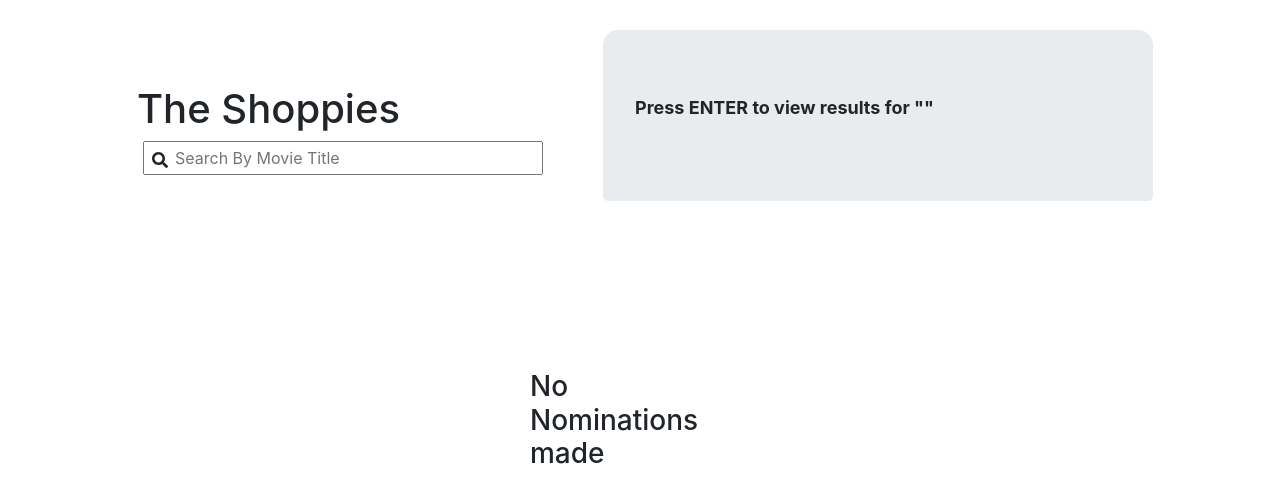
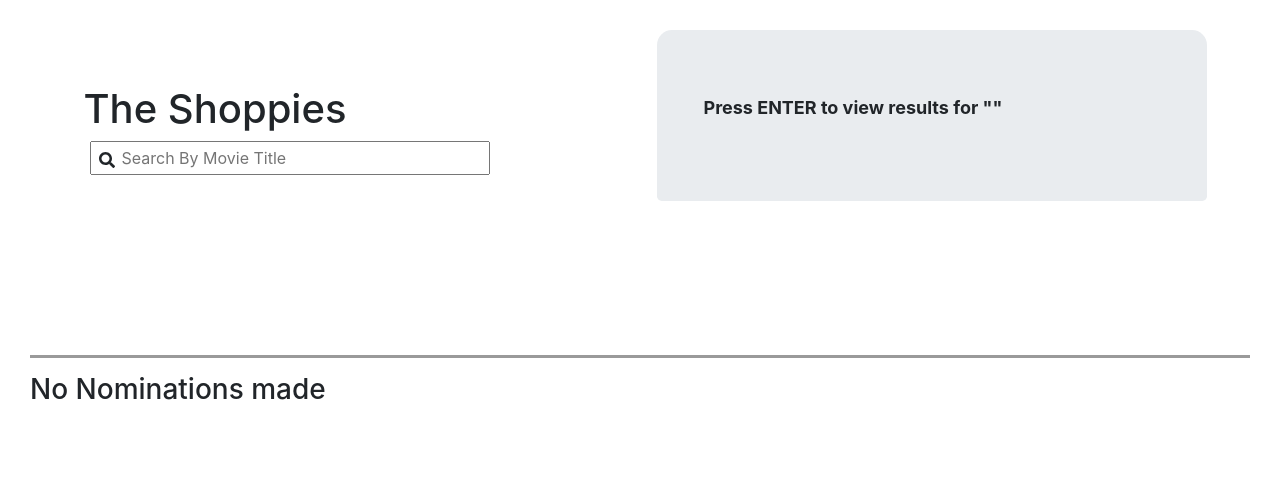
Before and after one commit to Adoni0/shopify-omdb, a React (Create React App) app: page / in a window 1280 px wide. Shown: the top 502 px of the page. Built offline with nearby package versions, Linux system fonts and the light colour scheme.

Commit message:
responsive flexbox

```diff
--- a/package.json
+++ b/package.json
@@ -8,6 +8,7 @@
     "@testing-library/user-event": "^12.6.0",
     "axios": "^0.21.1",
     "bootstrap": "^4.5.3",
+    "express": "^4.17.1",
     "react": "^17.0.1",
     "react-bootstrap": "^1.4.3",
     "react-dom": "^17.0.1",
--- a/server.js
+++ b/server.js
@@ -9,12 +9,9 @@ app.use(express.json());
 
 if (process.env.NODE_ENV === 'production') {
     app.use(express.static('build'));
-    app.get('*', (req, res) => {
-        res.sendFile(path.join('build', 'index.html'));
-    });
 }
 
-app.use(express.static(__dirname + '/'));
+// app.use(express.static(__dirname + '/'));
 
 app.get("*", (req, res) => {
     res.sendFile(path.join(__dirname, "./build/index.html"));
--- a/src/App.css
+++ b/src/App.css
@@ -14,8 +14,7 @@
   box-shadow: 0 0 1px rgba(255, 255, 255, .5);
 }
 
-.hvrbox,
-.hvrbox * {
+.hvrbox{
 	box-sizing: border-box;
 }
 .hvrbox {
@@ -23,7 +22,7 @@
 	display: inline-block;
 	overflow: hidden;
 	max-width: 90%;
-	height: auto;
+  height: auto;
 }
 .hvrbox img {
 	max-width: 90%;
@@ -75,3 +74,6 @@
 .hvrbox.active .hvrbox-text_mobile {
 	display: block;
 }
+.hvrbox-layer_bottom{
+  box-shadow: 1px 3px 10px 3px grey;
+}
--- a/src/App.js
+++ b/src/App.js
@@ -1,5 +1,5 @@
 import './App.css';
-import { useState, useEffect } from 'react'
+import { useState } from 'react'
 import SearchBar from './components/SearchBar'
 import ResultsList from './components/ResultsList'
 import NominationsList from './components/NominationsList'
@@ -40,7 +40,6 @@ function App() {
   }
 
   const checkForNomination = (result) => {
-    // let results = [...searchResults];
     let nominationsDuplicate = [...nominations];
     result.forEach(film => {
       nominationsDuplicate.forEach(movie => {
@@ -49,7 +48,7 @@ function App() {
         }
       })
     })
-    // console.log(result)
+
     setSearchResults(result)
   }
 
@@ -92,8 +91,8 @@ function App() {
   return (
     <>
       {nominations.length === 5 ? <Banner /> : null}
-      <div style={{ display: 'flex', marginTop: 30, justifyContent: 'center' }}>
-        <div style={{ paddingRight: 10, marginTop: 55, marginRight: 40 }}>
+      <div className="top" style={{ display: 'flex', marginTop: 30, justifyContent: 'space-around', width: "100%", flexFlow: 'wrap' }}>
+        <div className="column" style={{ paddingRight: 10, marginTop: 55, paddingBottom: 20 }}>
           <h1 style={{ marginLeft: 10 }}>The Shoppies</h1>
           <SearchBar
             handleChange={handleInputChange}
@@ -101,7 +100,7 @@ function App() {
             handleEnterKeyPress={handleEnterKeyPress}
           />
         </div>
-        <div style={{ paddingLeft: 10 }}>
+        <div className="column" id="results-col" style={{ paddingLeft: 10 }}>
           <ResultsList
             searchTerm={searchTerm}
             results={searchResults}
@@ -111,7 +110,7 @@ function App() {
 
       </div>
 
-      <div style={{ paddingTop: 15, marginLeft: 30, marginTop: 25 }}>
+      <div style={{ paddingTop: 15, marginLeft: 30, marginRight: 30, marginTop: 25, borderTop: 'inset', borderWidth: '100%' }}>
         <NominationsList
           nominations={nominations}
           removeNominee={removeNomination}
--- a/src/components/NominationsList.js
+++ b/src/components/NominationsList.js
@@ -25,7 +25,8 @@ const responsive = {
 const NominationsList = ({ nominations, removeNominee }) => {
 
     return (
-
+        <>
+        {nominations.length ?
         <Carousel
             swipeable={true}
             draggable={false}
@@ -41,18 +42,20 @@ const NominationsList = ({ nominations, removeNominee }) => {
             dotListClass="custom-dot-list-style"
             itemClass="carousel-item-padding-40-px"
         >
-            {nominations.length
-                ? nominations.map((nominee, index) => (
+             {nominations.map((nominee, index) => (
                     <div key={index}>
                         <CarouselCard
                         film={nominee}
                         removeNominee={removeNominee}
                         />
                     </div>
-                ))
-                : <h3 style={{ marginLeft: 500 }}>No Nominations made</h3>
-            }
+                ))}
+
+
         </Carousel>
+        : <h3 style={{ marginLeft: 'auto' }}>No Nominations made</h3>
+    }
+    </>
 
     )
 }
--- a/src/components/ResultsList.js
+++ b/src/components/ResultsList.js
@@ -6,7 +6,8 @@ const ResultsList = ({ searchTerm, results, addNominee }) => {
     const styles = {
         results: {
             fontWeight: 'bold',
-            fontSize: 18
+            fontSize: 18,
+            marginLeft: 15
         },
         container: {
             width: 550,
```
Also changed, not shown: 1 other file (tests, documents, lock files or other folders).
